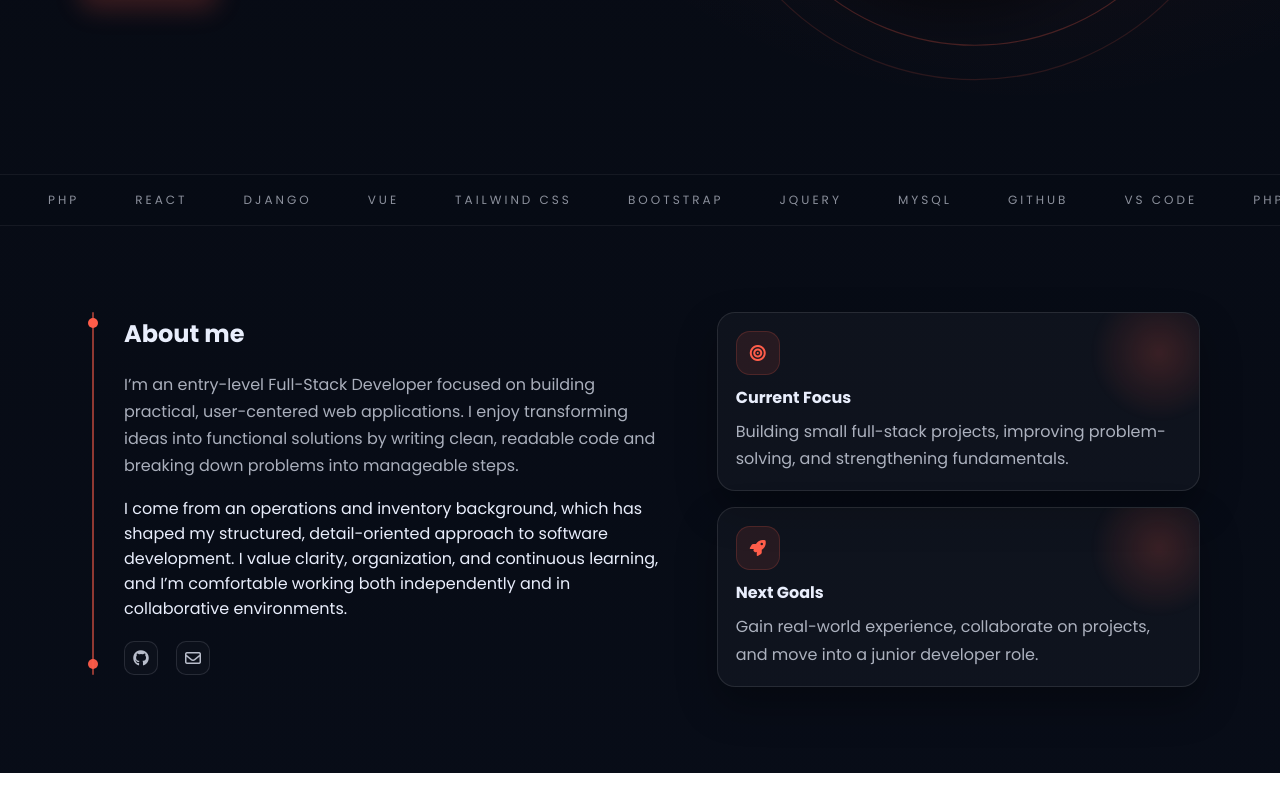
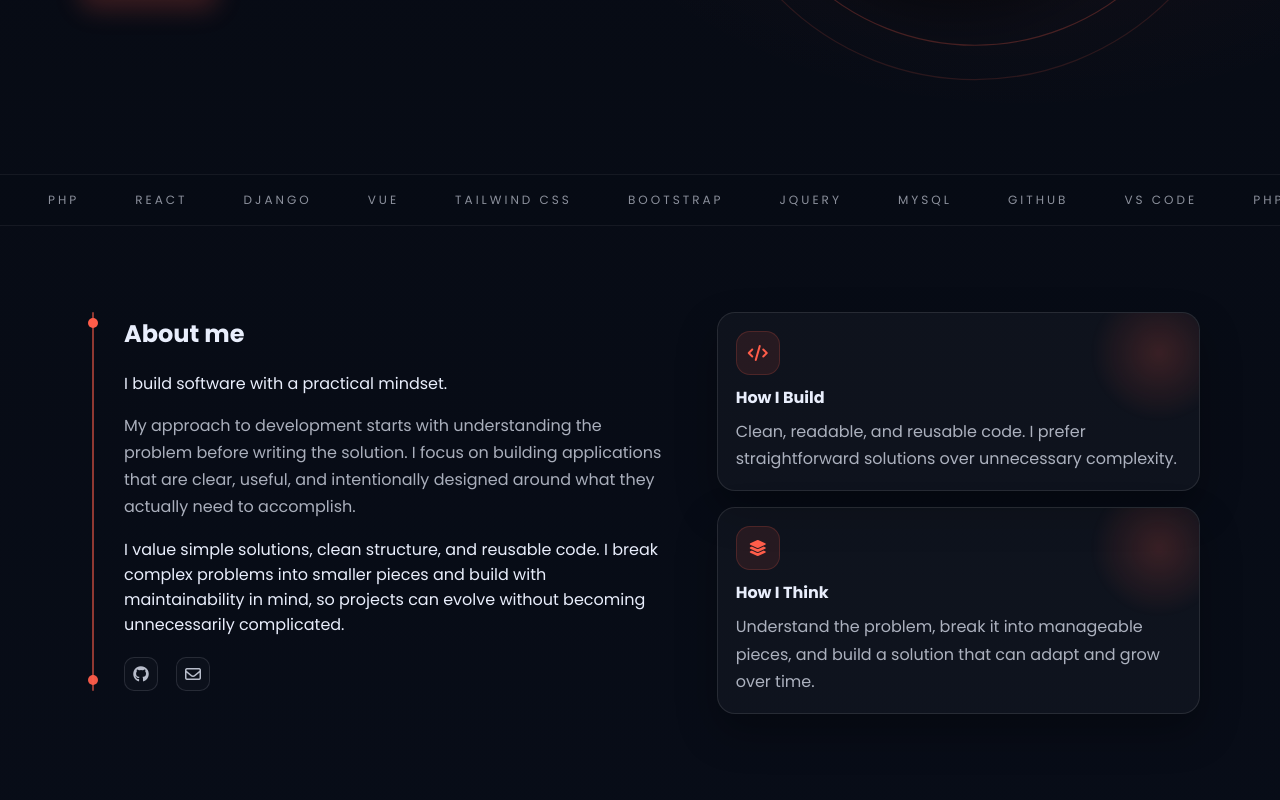
Before and after one commit to NelsonLlanes/Portfolio-Vue-Version, a Vue app: page / in a window 1280 px wide. Shown: the part 651-1451 px from the top of the page. Before the commit the page ends 1424 px from the top, so only its background shows below. Built offline with nearby package versions, Linux system fonts and the light colour scheme.

Commit message:
change AboutSection

```diff
--- a/src/components/AboutSection.vue
+++ b/src/components/AboutSection.vue
@@ -12,16 +12,17 @@
 
         <div class="about-content">
           <h2 class="section-title">About me</h2>
+
+          <p class="about-intro">I build software with a practical mindset.</p>
           <p class="muted">
-            I’m an entry-level Full-Stack Developer focused on building practical, user-centered web
-            applications. I enjoy transforming ideas into functional solutions by writing clean,
-            readable code and breaking down problems into manageable steps.
+            My approach to development starts with understanding the problem before writing the
+            solution. I focus on building applications that are clear, useful, and intentionally
+            designed around what they actually need to accomplish.
           </p>
           <p>
-            I come from an operations and inventory background, which has shaped my structured,
-            detail-oriented approach to software development. I value clarity, organization, and
-            continuous learning, and I’m comfortable working both independently and in collaborative
-            environments.
+            I value simple solutions, clean structure, and reusable code. I break complex problems
+            into smaller pieces and build with maintainability in mind, so projects can evolve
+            without becoming unnecessarily complicated.
           </p>
           <div class="social">
             <a
@@ -46,25 +47,27 @@
       <div class="about-cards">
         <article class="about-card">
           <div class="about-card__icon">
-            <!-- Card icon -->
-            <i class="fa-solid fa-bullseye"></i>
+            <i class="fa-solid fa-code"></i>
           </div>
-          <h3 class="about-card__title">Current Focus</h3>
+
+          <h3 class="about-card__title">How I Build</h3>
+
           <p class="about-card__text">
-            Building small full-stack projects, improving problem-solving, and strengthening
-            fundamentals.
+            Clean, readable, and reusable code. I prefer straightforward solutions over unnecessary
+            complexity.
           </p>
         </article>
 
         <article class="about-card">
           <div class="about-card__icon">
-            <!-- Card icon -->
-            <i class="fa-solid fa-rocket"></i>
+            <i class="fa-solid fa-layer-group"></i>
           </div>
-          <h3 class="about-card__title">Next Goals</h3>
+
+          <h3 class="about-card__title">How I Think</h3>
+
           <p class="about-card__text">
-            Gain real-world experience, collaborate on projects, and move into a junior developer
-            role.
+            Understand the problem, break it into manageable pieces, and build a solution that can
+            adapt and grow over time.
           </p>
         </article>
       </div>
```
Also changed, not shown: src/views/HomeView.vue (line endings or trailing spaces).
